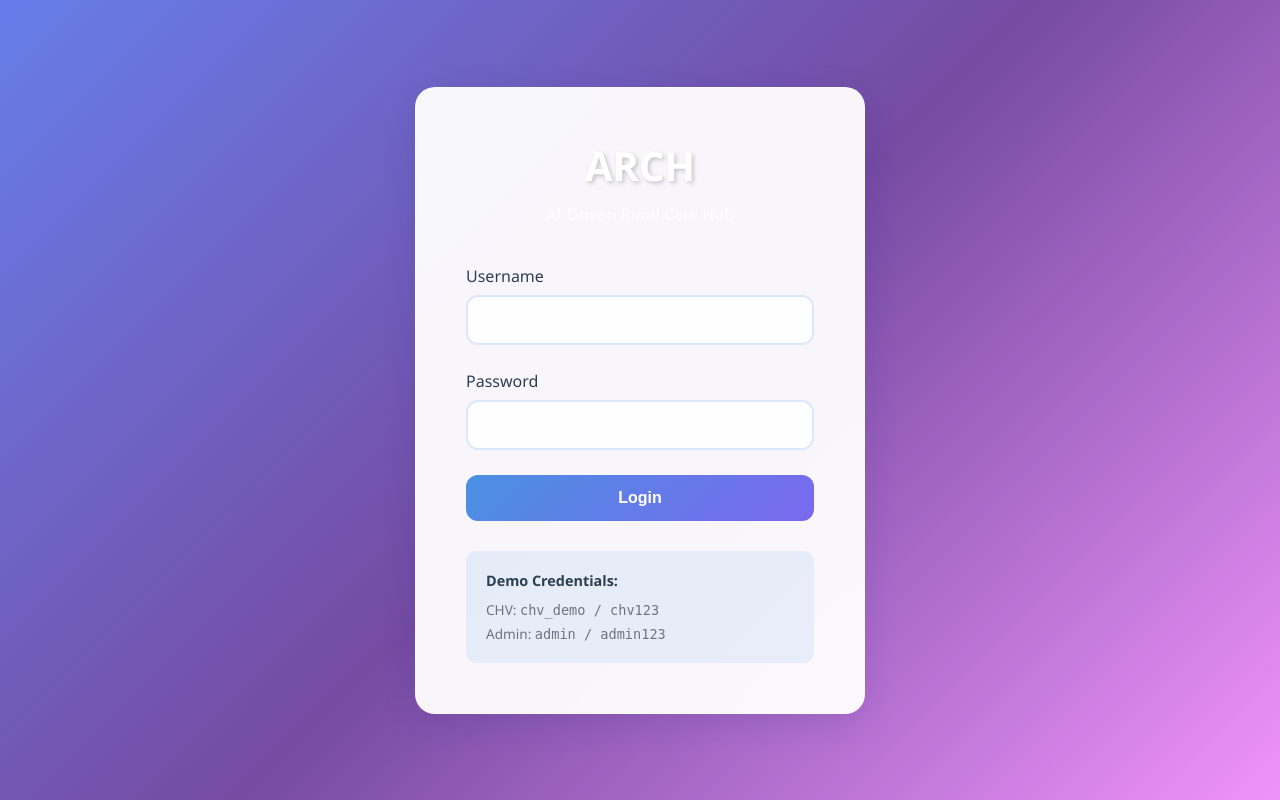
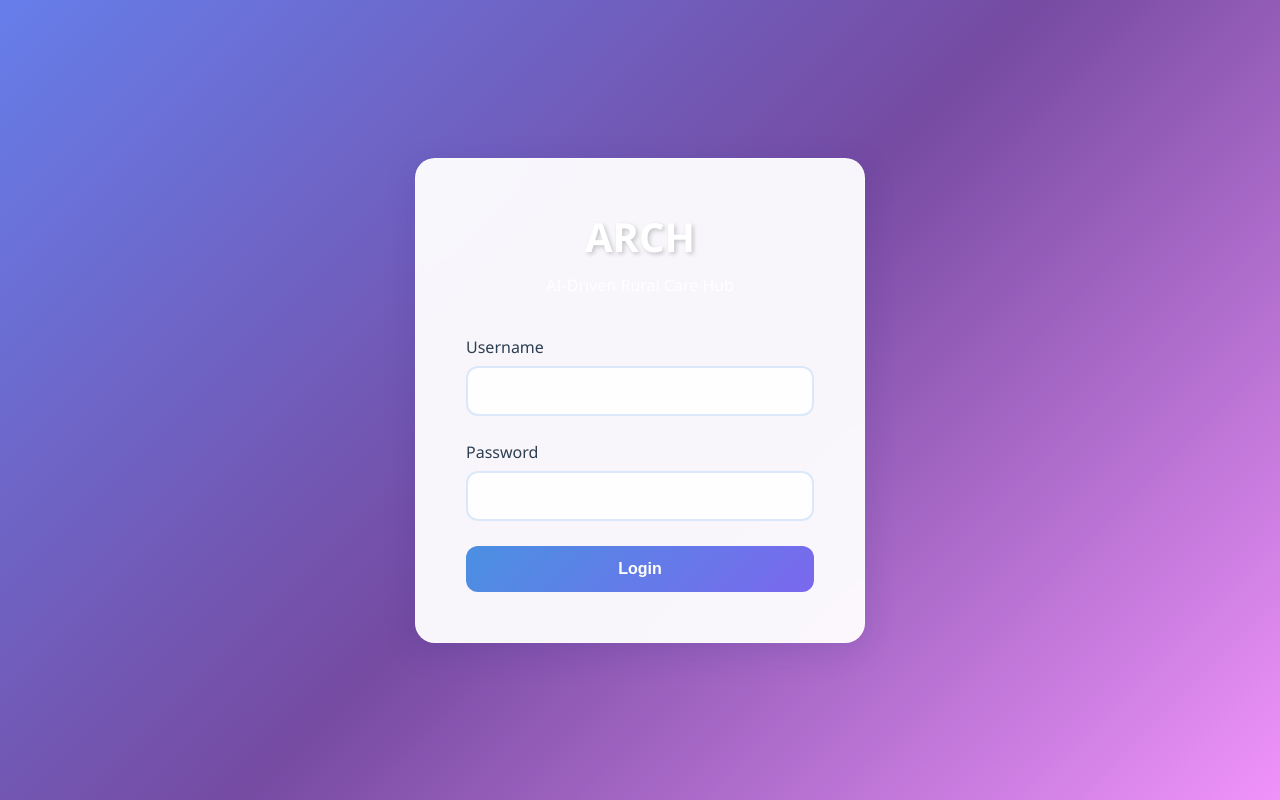
Before and after one commit to miracleadeniran69-afk/chv, a Flask app: page / in a window 1280 px wide. Run offline with Flask 3, Linux system fonts and the light colour scheme; some libraries are stand-ins or nearby versions.

Commit message:
Update login.html

```diff
--- a/templates/login.html
+++ b/templates/login.html
@@ -30,11 +30,11 @@
                 <button type="submit" class="btn btn-primary">Login</button>
             </form>
 
-            <div style="margin-top: 30px; padding: 20px; background: rgba(74, 144, 226, 0.1); border-radius: 10px;">
+          <!--  <div style="margin-top: 30px; padding: 20px; background: rgba(74, 144, 226, 0.1); border-radius: 10px;">
                 <p style="font-size: 0.9rem; color: var(--text-dark); margin-bottom: 10px;"><strong>Demo Credentials:</strong></p>
-                <p style="font-size: 0.85rem; color: var(--text-light); margin-bottom: 5px;">CHV: <code>chv_demo / chv123</code></p>
-                <p style="font-size: 0.85rem; color: var(--text-light);">Admin: <code>admin / admin123</code></p>
-            </div>
+                <p style="font-size: 0.85rem; color: var(--text-light); margin-bottom: 5px;">CHV:
+                <p style="font-size: 0.85rem; color: var(--text-light);">Admin:
+            </div>-->
         </div>
     </div>
 
```
